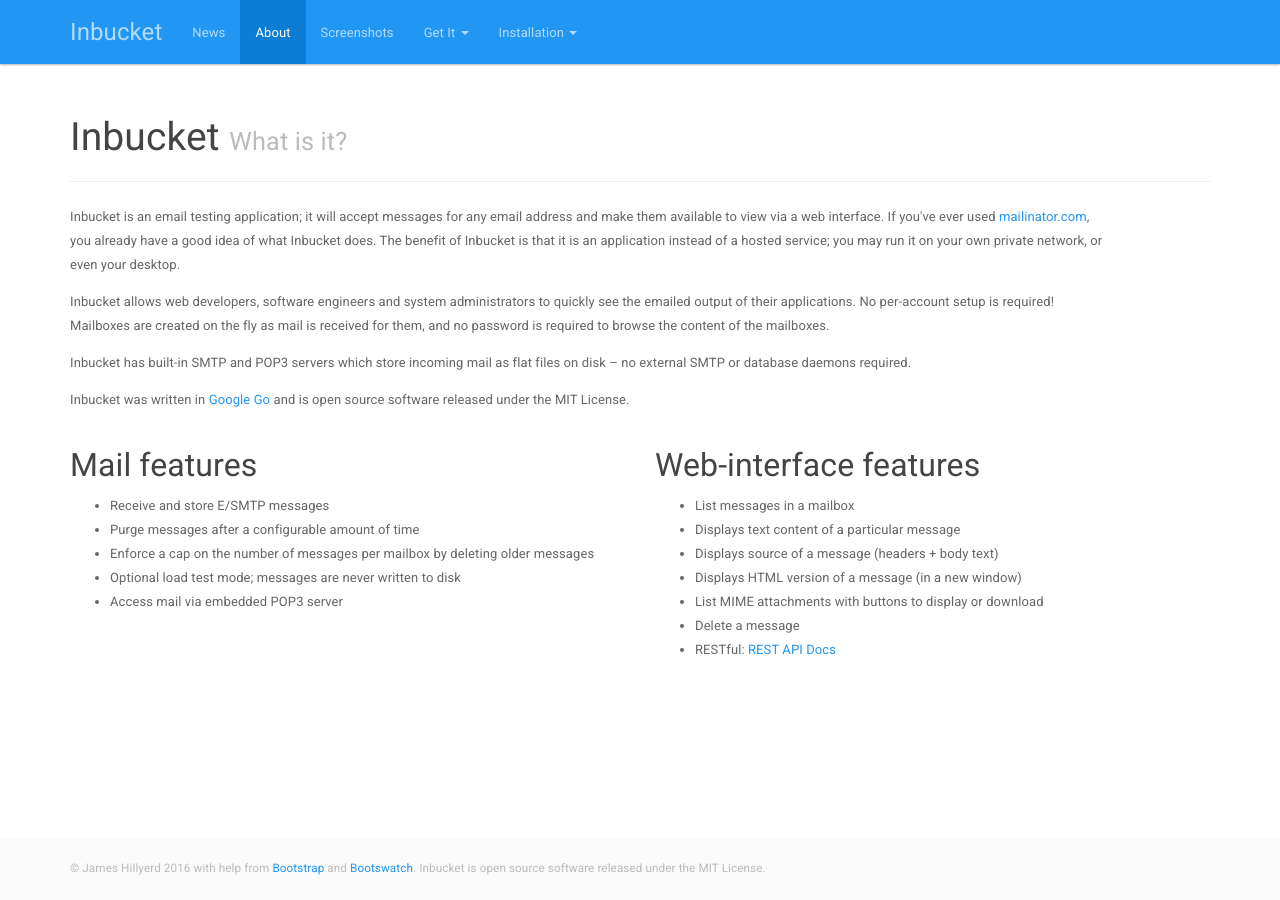
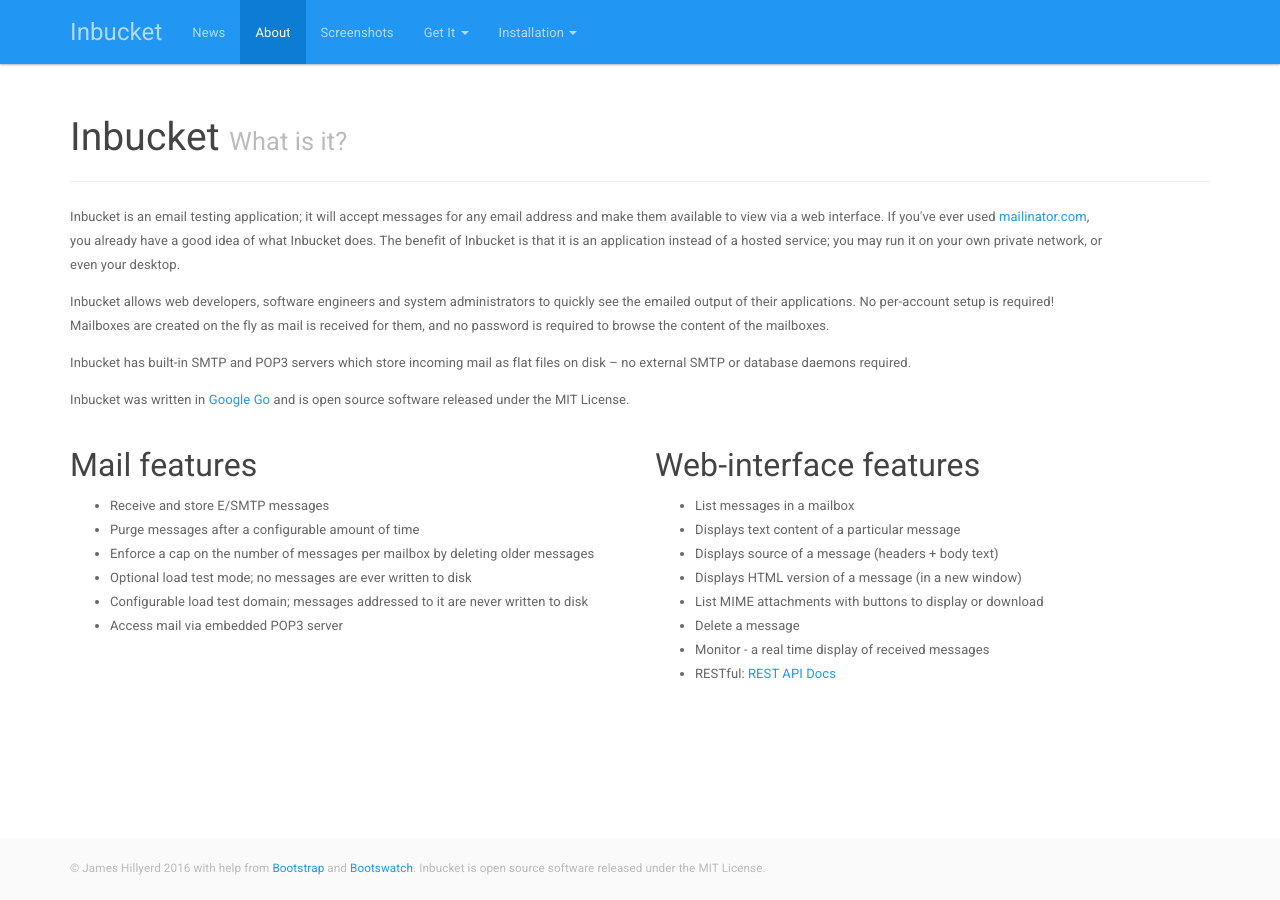
Before and after one commit to inbucket/inbucket.org, a Jekyll site: the page built from about/index.html, in a window 1280 px wide. Built offline with Jekyll 4.4.1, drawn with Linux system fonts in a browser that asks for light colours; comment, search, counter and statistics services are not loaded.

Commit message:
Update about w/ monitor

```diff
--- a/about/index.html
+++ b/about/index.html
@@ -36,7 +36,8 @@
       <li>Receive and store E/SMTP messages</li>
       <li>Purge messages after a configurable amount of time</li>
       <li>Enforce a cap on the number of messages per mailbox by deleting older messages</li>
-      <li>Optional load test mode; messages are never written to disk</li>
+      <li>Optional load test mode; no messages are ever written to disk</li>
+      <li>Configurable load test domain; messages addressed to it are never written to disk</li>
       <li>Access mail via embedded POP3 server</li>
     </ul>
   </div>
@@ -50,6 +51,7 @@
       <li>Displays HTML version of a message (in a new window)</li>
       <li>List MIME attachments with buttons to display or download</li>
       <li>Delete a message</li>
+      <li>Monitor - a real time display of received messages</li>
       <li>RESTful: <a href="https://github.com/jhillyerd/inbucket/wiki/REST-API">
         REST API Docs</a></li>
     </ul>
```
